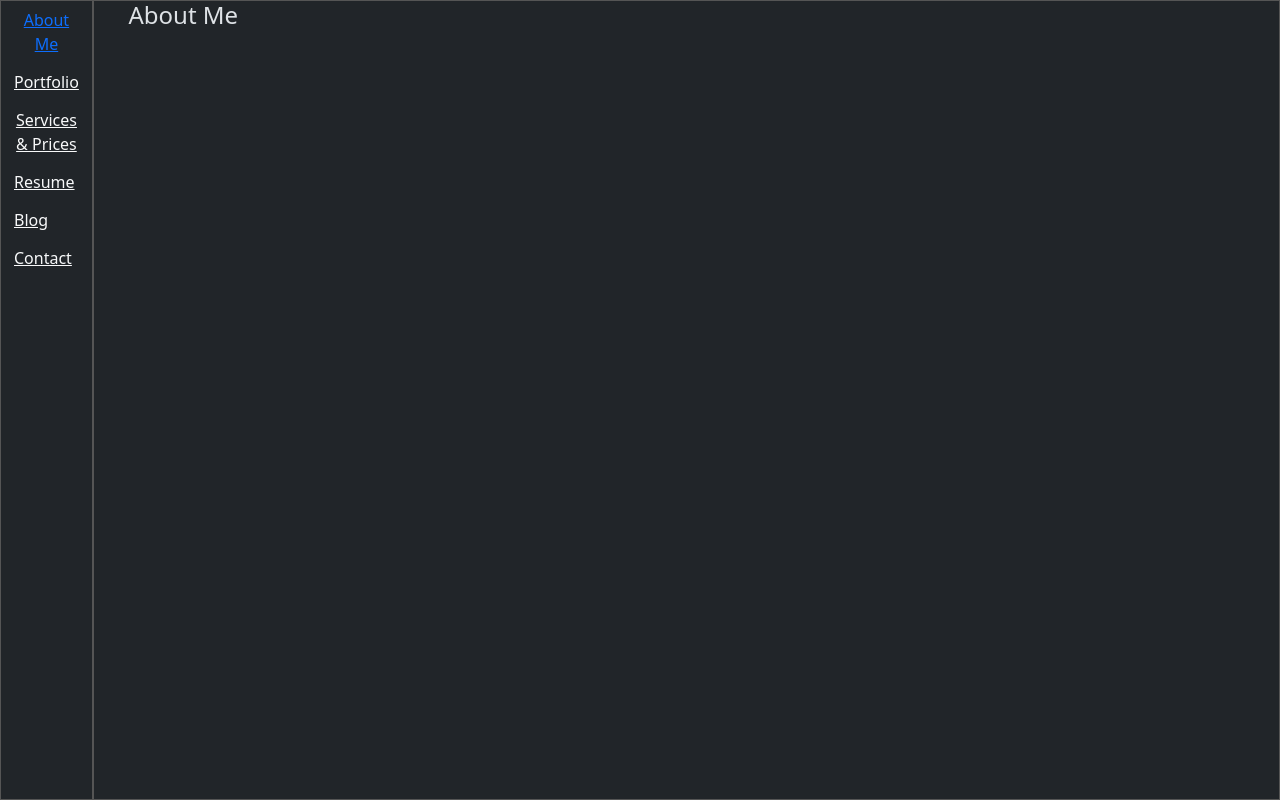
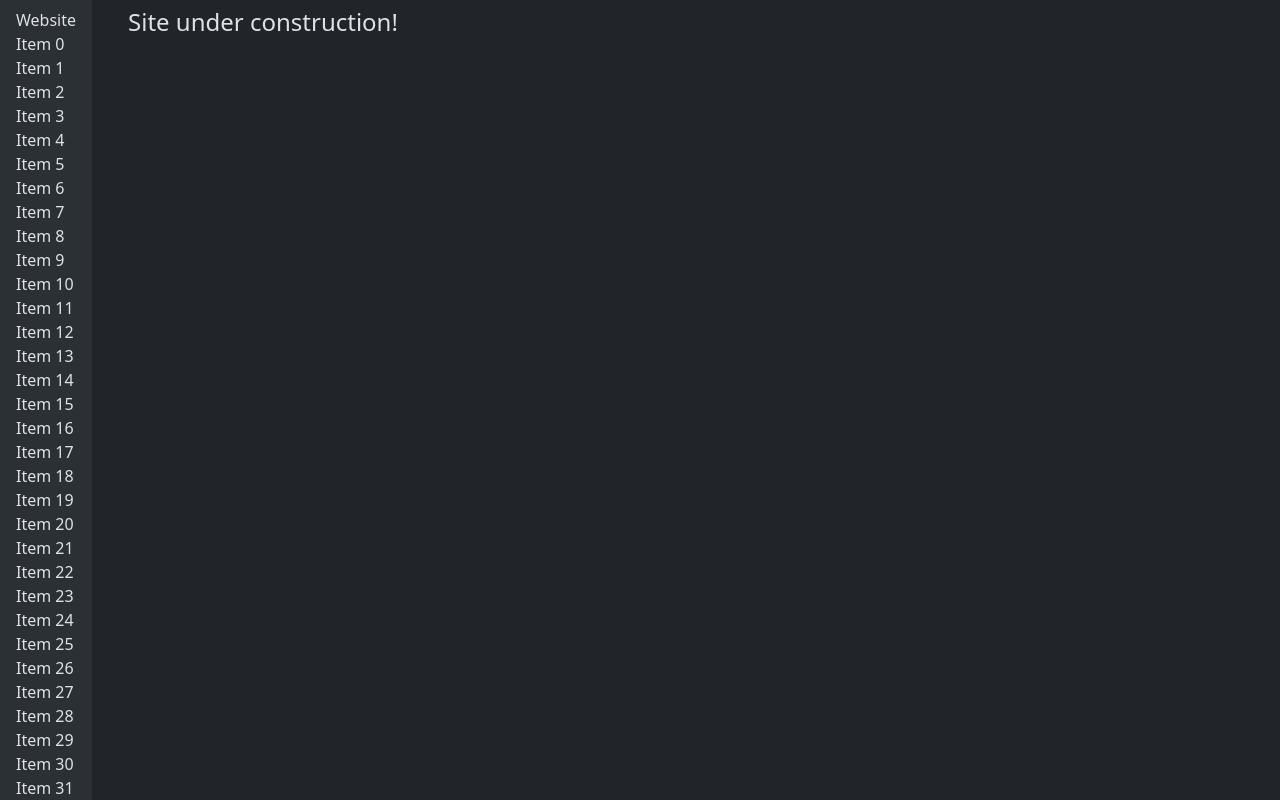
Before and after one commit to mineot/website, a React (Vite) app: page / in a window 1280 px wide. Built offline with nearby package versions, Linux system fonts and the light colour scheme.

Commit message:
alpha/react - layout improvement

```diff
--- a/src/app/app.scss
+++ b/src/app/app.scss
@@ -1,26 +1,23 @@
-$border-size: 1px;
-$border-style: solid;
-$border-color: #555;
-
-// MIXINS
-@mixin mixin-border {
-  border: $border-size $border-style $border-color;
-}
-
-@mixin mixin-app {
+// Mixins
+@mixin app-styles {
   width: 100vw;
   height: 100vh;
   display: flex;
   overflow: hidden;
 }
 
-@mixin mixin-header {
-  @include mixin-border;
+@mixin header-styles {
   flex: 0;
 }
 
-@mixin mixin-body {
-  @include mixin-border;
+@mixin sidebar-styles {
+  display: block;
+  overflow-y: auto;
+  overflow-x: hidden;
+  height: 100%;
+}
+
+@mixin body-styles {
   overflow-y: auto;
   flex: 1;
 }
@@ -28,11 +25,11 @@ $border-color: #555;
 // SMALL
 @media screen and (max-width: 768px) {
   .app {
-    @include mixin-app;
+    @include app-styles;
     flex-direction: column;
 
     .header {
-      @include mixin-header;
+      @include header-styles;
 
       .topbar {
         display: block;
@@ -44,7 +41,7 @@ $border-color: #555;
     }
 
     .body {
-      @include mixin-body;
+      @include body-styles;
     }
   }
 }
@@ -52,26 +49,23 @@ $border-color: #555;
 // LARGE
 @media screen and (min-width: 768px) {
   .app {
-    @include mixin-app;
+    @include app-styles;
     flex-direction: row;
 
     .header {
-      @include mixin-header;
+      @include header-styles;
 
       .topbar {
         display: none;
       }
 
       .sidebar {
-        display: block;
-        overflow-y: auto;
-        overflow-x: hidden;
-        height: 100%;
+        @include sidebar-styles;
       }
     }
 
     .body {
-      @include mixin-body;
+      @include body-styles;
     }
   }
 }
--- a/src/app/app.tsx
+++ b/src/app/app.tsx
@@ -1,20 +1,21 @@
 import { Navbar } from "./widgets/navbar";
-import { RoutePoints, Menus } from "./core/routes";
+import { RoutePoints } from "./core/routes";
+import { LeftBar } from "./widgets/leftbar";
 import "./app.scss";
 
 export default function App() {
   return (
     <div className="app">
-      <div className="header">
+      <div className="header bg-body-tertiary">
         <div className="topbar">
           <Navbar />
         </div>
-        <div className="sidebar">
-          <Menus />
+        <div className="sidebar bg-body-tertiary">
+          <LeftBar />
         </div>
       </div>
       <div className="body">
-        <div className="container">
+        <div className="container pt-2">
           <RoutePoints />
         </div>
       </div>
--- a/src/app/core/i18n/en.ts
+++ b/src/app/core/i18n/en.ts
@@ -2,6 +2,7 @@ export default {
   translation: {
     app: {
       title: "Website",
+      construction: "Site under construction!",
     },
     menu: {
       about_me: "About Me",
--- a/src/app/core/i18n/pt.ts
+++ b/src/app/core/i18n/pt.ts
@@ -2,6 +2,7 @@ export default {
   translation: {
     app: {
       title: "Website",
+      construction: "Site em construção!",
     },
     menu: {
       about_me: "Sobre Mim",
--- a/src/app/core/routes.tsx
+++ b/src/app/core/routes.tsx
@@ -2,7 +2,7 @@ import { NavLink, Route, Routes } from "react-router-dom";
 import { useTranslation } from "react-i18next";
 
 const elements = [
-  { key: 1, to: "/", text: "menu.about_me" },
+  { key: 1, to: "/", text: "app.construction" },
   { key: 2, to: "/portfolio", text: "menu.portfolio" },
   { key: 3, to: "/service_pricing", text: "menu.services_prices" },
   { key: 4, to: "/resume", text: "menu.resume" },
@@ -29,7 +29,6 @@ export function Menus(): any {
     <div key={el.key}>
       <NavLink
         to={el.to}
-        data-bs-dismiss="offcanvas"
         className={({ isActive }) =>
           isActive ? "btn btn-link text-primary" : "btn btn-link text-light"
         }
--- /dev/null
+++ b/src/app/widgets/leftbar.tsx
@@ -0,0 +1,21 @@
+import { Menus } from "@/app/core/routes";
+import { useTranslation } from "react-i18next";
+
+export function LeftBar() {
+  const { t } = useTranslation();
+  const test = Array(100)
+    .fill("Item")
+    .map((t: string, index: number) => (
+      <div key={index}>{`${t} ${index}`}</div>
+    ));
+
+  return (
+    <div className="h-100 px-3 py-2">
+      <div>{t("app.title")}</div>
+      {test}
+      <div className="d-none">
+        <Menus />
+      </div>
+    </div>
+  );
+}
--- a/src/app/widgets/navbar.tsx
+++ b/src/app/widgets/navbar.tsx
@@ -5,11 +5,11 @@ export function Navbar() {
   const { t } = useTranslation();
 
   return (
-    <nav className="navbar bg-body-tertiary">
+    <nav className="navbar bg-transparent">
       <div className="container-fluid">
         <a className="navbar-brand">{t("app.title")}</a>
         <button
-          className="btn btn-link"
+          className="btn btn-link d-none"
           type="button"
           data-bs-toggle="offcanvas"
           data-bs-target="#appSidebar"
--- a/src/main.scss
+++ b/src/main.scss
@@ -1,2 +1,2 @@
-@import "./../node_modules/bootstrap/dist/css/bootstrap.min.css";
 @import "./../node_modules/bootstrap-icons/font/bootstrap-icons.min.css";
+@import "./../node_modules/bootstrap/scss/bootstrap.scss";
```
